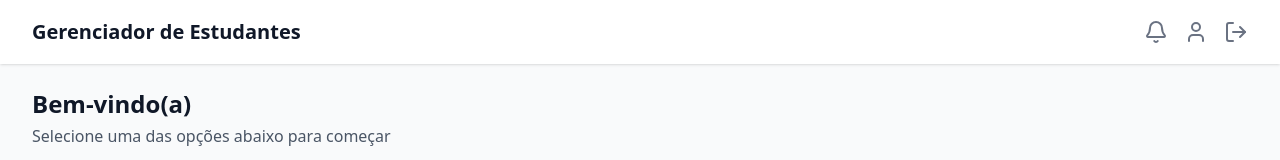
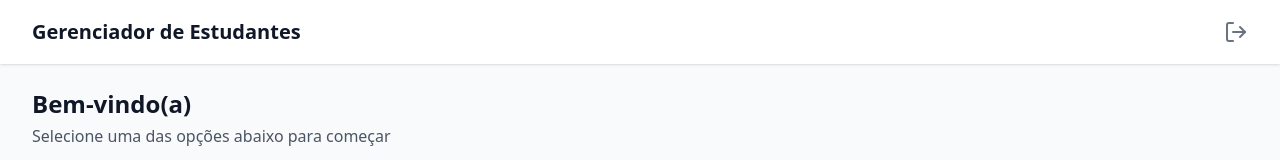
Before and after one commit to wendersoon/student-manager, a React (Vite) app in the folder frontend/: page /home in a window 1280 px wide. Shown: the top 160 px of the page. Built offline with nearby package versions, Linux system fonts and the light colour scheme; sample sign-in values are in the browser's storage.

Commit message:
removido sino e icone de perfil

```diff
--- a/frontend/src/pages/home/index.jsx
+++ b/frontend/src/pages/home/index.jsx
@@ -6,8 +6,6 @@ import {
   GraduationCap,
   School,
   LayoutDashboard,
-  Bell,
-  User,
   LogOut
 } from 'lucide-react';
 
@@ -84,12 +82,6 @@ const Home = () => {
 
             {/* Right side icons */}
             <div className="flex items-center space-x-4">
-              <button className="text-gray-500 hover:text-gray-700">
-                <Bell className="h-6 w-6" />
-              </button>
-              <button className="text-gray-500 hover:text-gray-700">
-                <User className="h-6 w-6" />
-              </button>
               <button className="text-gray-500 hover:text-gray-700"
               onClick={() => AuthService.logout()}>
                 <LogOut className="h-6 w-6" />
```
